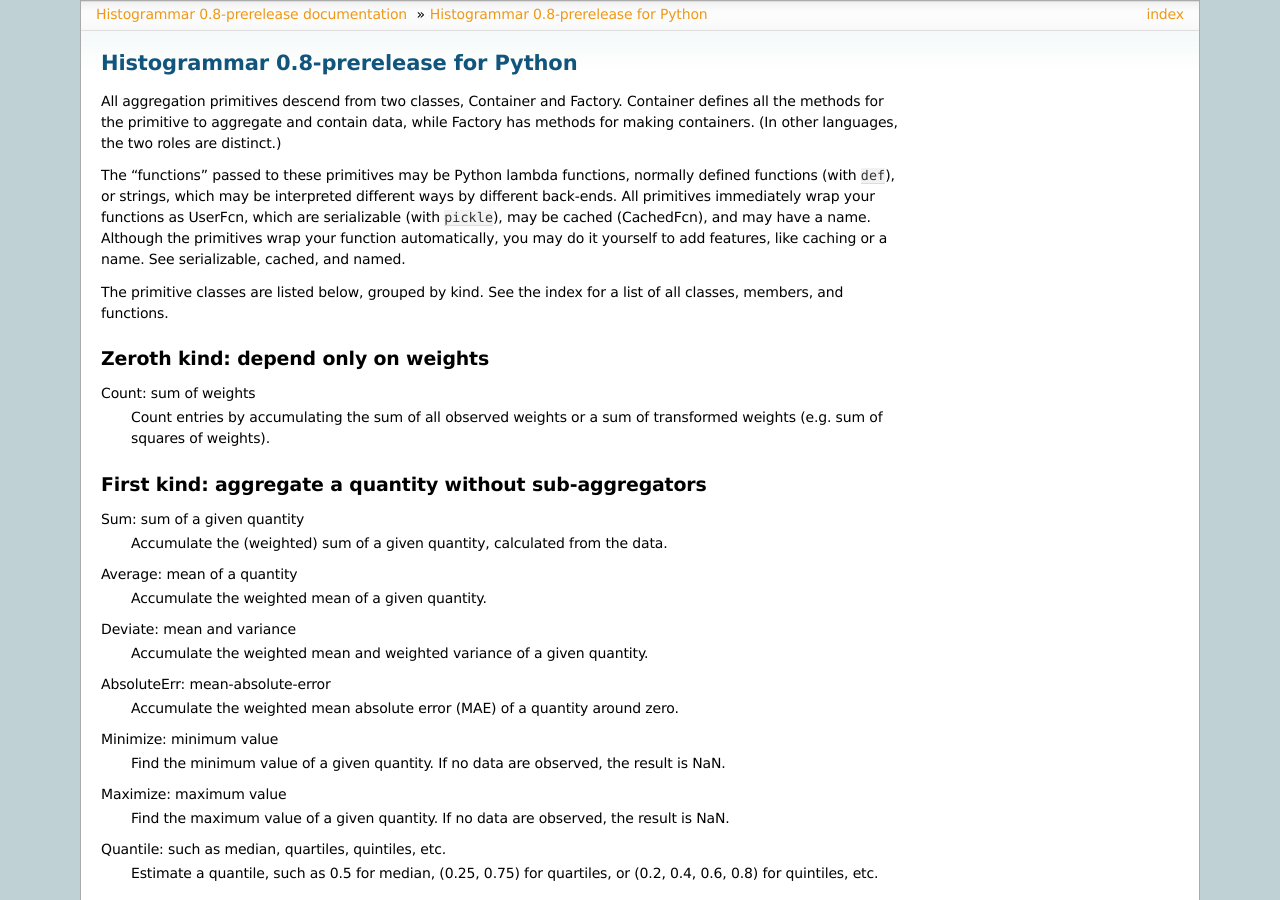
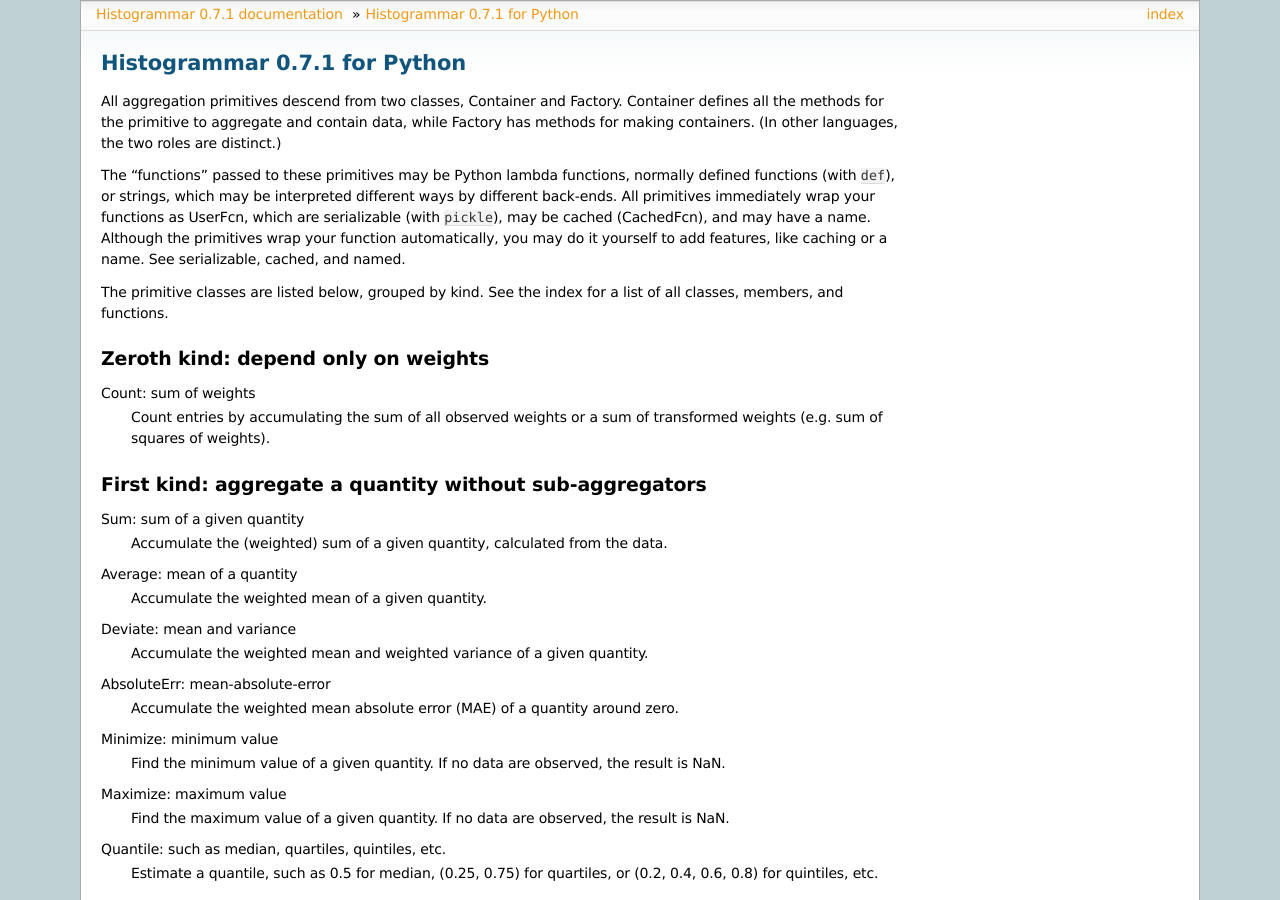
Before and after one commit to histogrammar/histogrammar-python, a Sphinx documentation site: the page built from docs/index.rst, in a window 1280 px wide and 900 px high. Built offline with Sphinx 7.4.7, drawn with Linux system fonts in a browser that asks for light colours; formulas are drawn with MathJax 3; some of the changed text lies outside the part shown.

Commit message:
the target for these changes is 0.7.1, so set the version now to not forget

```diff
--- a/docs/conf.py
+++ b/docs/conf.py
@@ -47,9 +47,9 @@
 # built documents.
 #
 # The short X.Y version.
-version = "0.8-prerelease"
+version = "0.7.1"
 # The full version, including alpha/beta/rc tags.
-release = "0.8-prerelease"
+release = "0.7.1"
 
 # The language for content autogenerated by Sphinx. Refer to documentation
 # for a list of supported languages.
--- a/histogrammar/version.py
+++ b/histogrammar/version.py
@@ -14,4 +14,4 @@
 # See the License for the specific language governing permissions and
 # limitations under the License.
 
-__version__ = "0.8-prerelease"
+__version__ = "0.7.1"
```
